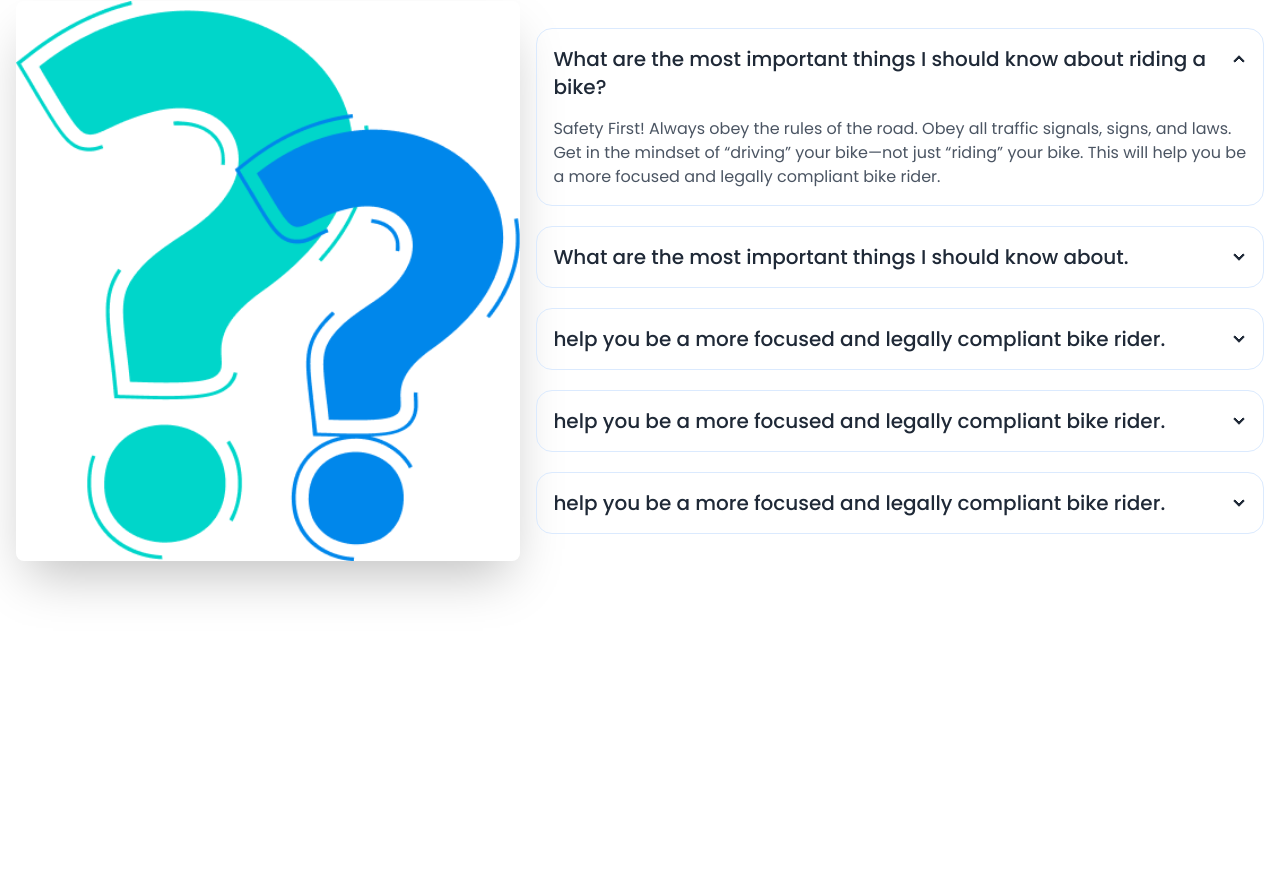
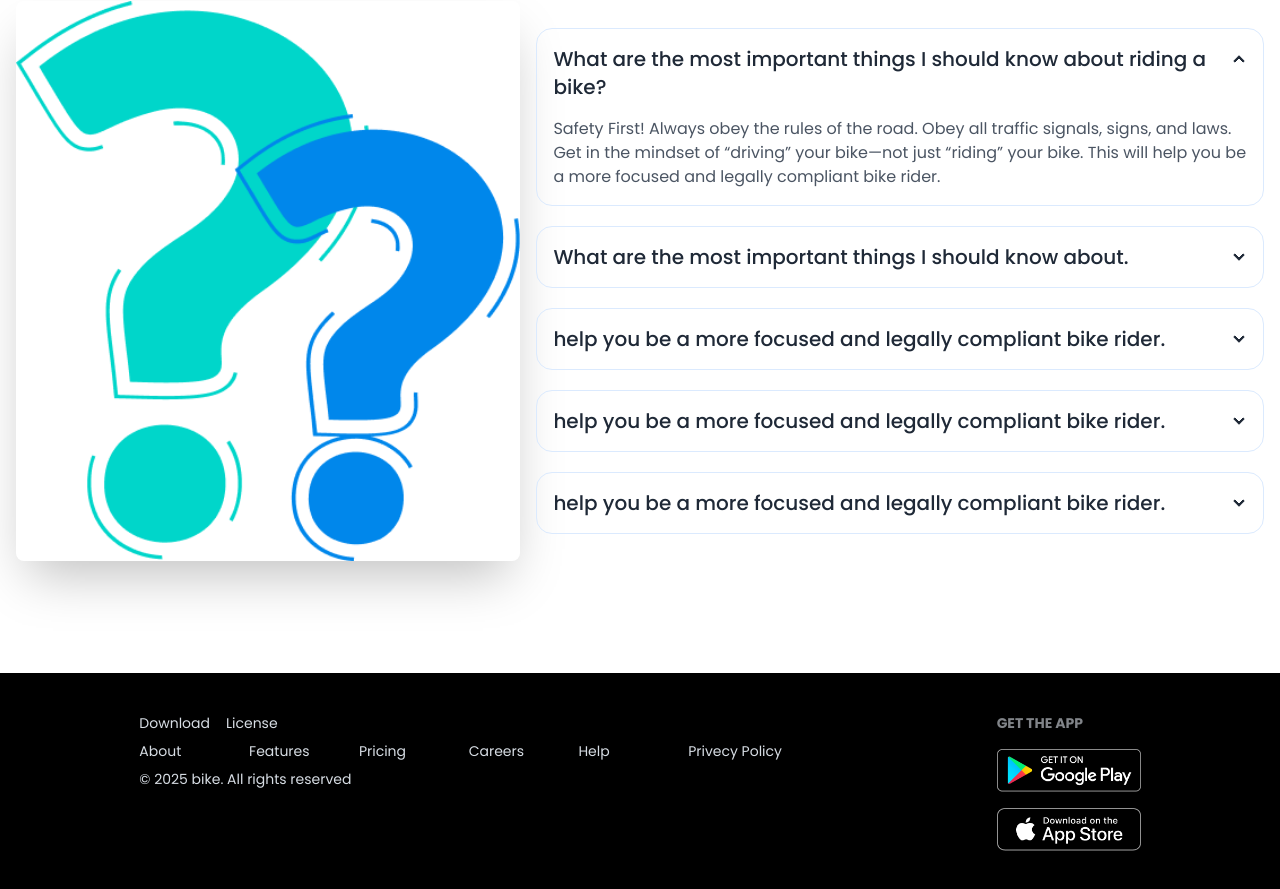
Before and after one commit to AhesanToha/biker-zone, a plain HTML site: page index.html in a window 1280 px wide. Shown: the part 2683-3572 px from the top of the page. Before the commit the page ends 3356 px from the top, so only its background shows below. Drawn offline with nearby package versions, Linux system fonts and the light colour scheme.

Commit message:
footer added and project completed

```diff
--- a/index.html
+++ b/index.html
@@ -398,8 +398,36 @@
         </section>
     </main>
     <!-- Footer Section -->
-    <footer>
+    <footer class="footer bg-black text-neutral-content p-10 flex justify-around">
+        <aside>
+            <div class="grid grid-cols-2 gap-4">
+                <p>Download</p>
+                <p>License</p>
+            </div>
+            <div class="grid grid-cols-6 gap-4">
+                <p>About</p>
+                <p>Features</p>
+                <p>Pricing</p>
+                <p>Careers</p>
+                <p>Help</p>
+                <p>Privecy Policy</p>
+            </div>
+            <div>
+                <p>© 2025 bike. All rights reserved</p>
+            </div>
+        </aside>
+        <nav>
+            <h6 class="footer-title">Get The App </h6>
+            <div class="grid grid-cols-1 gap-4">
+                <a>
+                    <img class="w-36" src="images/others/android.png" alt="">
+                </a>
+                <a>
+                    <img class="w-36" src="images/others/ios.png" alt="">
+                </a>
 
+            </div>
+        </nav>
     </footer>
 </body>
 
```
